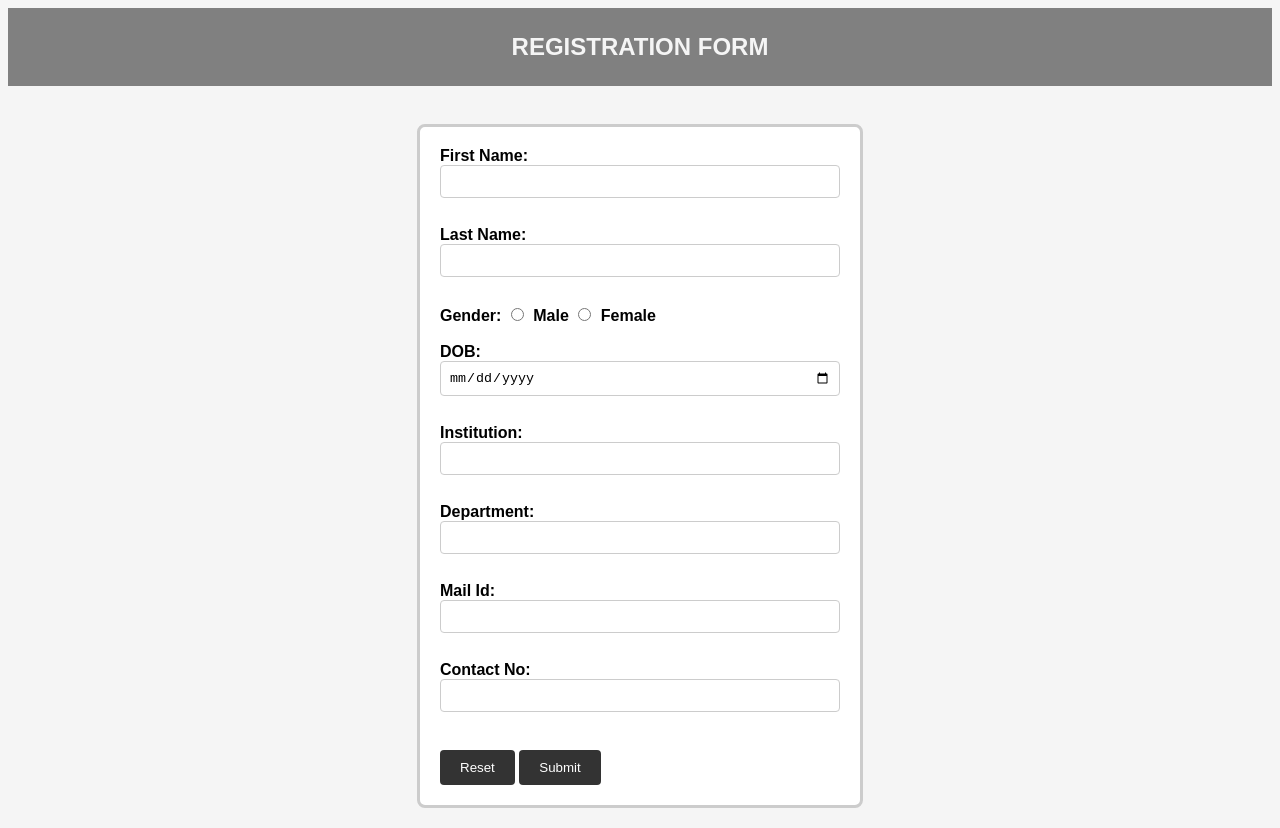
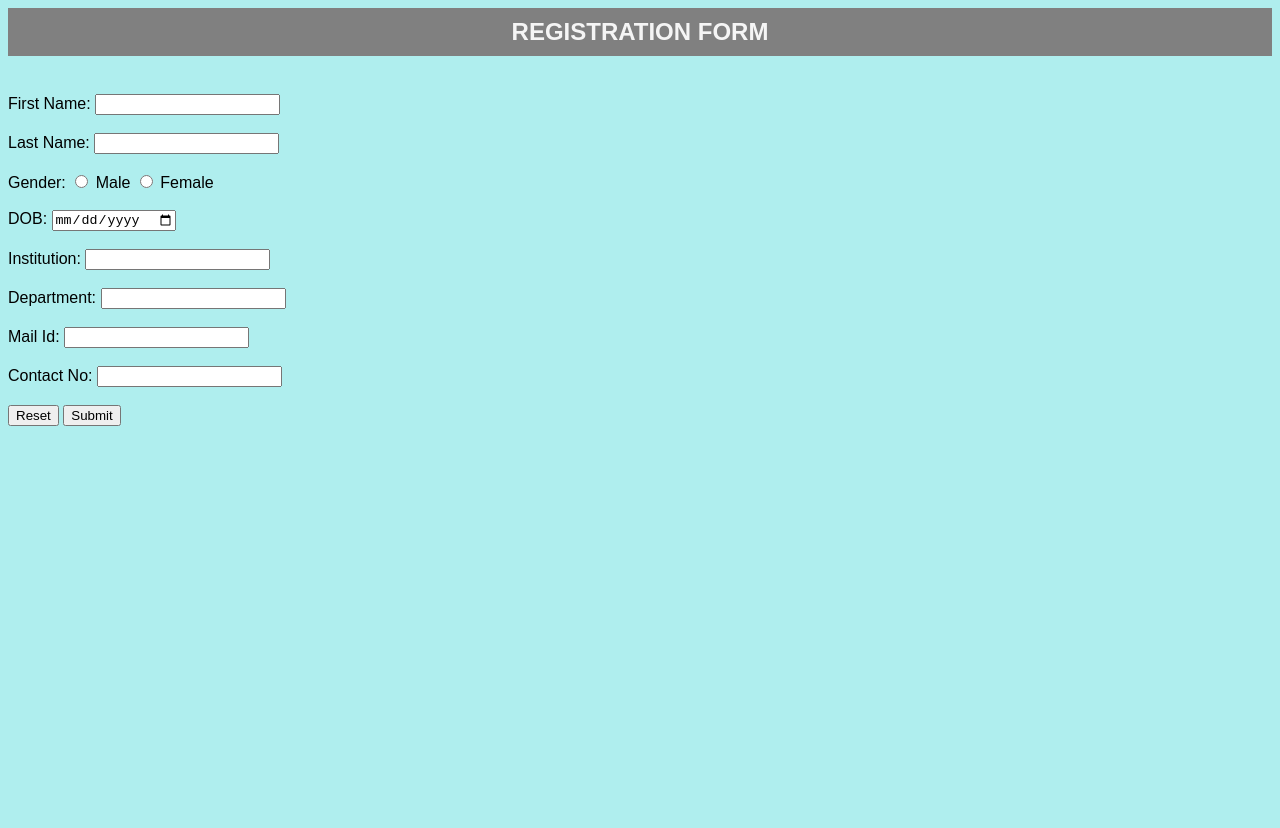
Before and after one commit to JananiDP02/AspireTasks, a plain HTML site: page RegForm/first.html in a window 1280 px wide. After the commit the page ends 800 px from the top, so only its background shows below. Drawn offline with Linux system fonts and the light colour scheme; files that its build step writes are made by us from their sources.

Commit message:
Update design2.css

```diff
--- a/htmlcsssession/design2.css
+++ b/htmlcsssession/design2.css
@@ -1,68 +1,28 @@
-
 body {
-    background-color: whitesmoke;
-    font-family: Arial;
+    font-family: arial;
+    background-color: paleturquoise;
 }
 
+h2 {
 
-header {
-    font-family: arial;
-    background-color: gray;
-    color: whitesmoke;
-    padding: 5px 0;
-    text-align: center;
+        font-family: arial;
+        background-color: gray;
+        color: whitesmoke;
+        padding: 10px;
+        text-align: center;
 }
 
-
-form {
-    background-color: #fff;
-    max-width: 400px;
-    margin: 20px auto;
-    padding: 20px;
-    border: 3px solid #ccc;
-    border-radius: 8px;
+h4 {
+    font-family: arial;
+    color: black;
+    padding: 10px;
 }
 
-
-label {
-    font-weight: bold;
+p {
+    color: #333;
 }
 
+.center {
+    display: block;
 
-input[type="date"],
-input[type="text"],
-input[type="email"],
-input[type="tel"],
-textarea {
-    width: 100%;
-    padding: 8px;
-    margin-bottom: 10px;
-    border: 1px solid #ccc;
-    border-radius: 4px;
-    box-sizing: border-box;
 }
-
-
-input[type="radio"] {
-    margin-right: 5px;
-}
-
-
-button[type="reset"],
-button[type="submit"] {
-    background-color: #333;
-    color: #fff;
-    border: none;
-    padding: 10px 20px;
-    margin-top: 10px;
-    border-radius: 4px;
-    cursor: pointer;
-}
-
-
-button[type="reset"]:hover{
-    background-color: gray;
-}
-button[type="submit"]:hover {
-    background-color: gray;
-}
```
